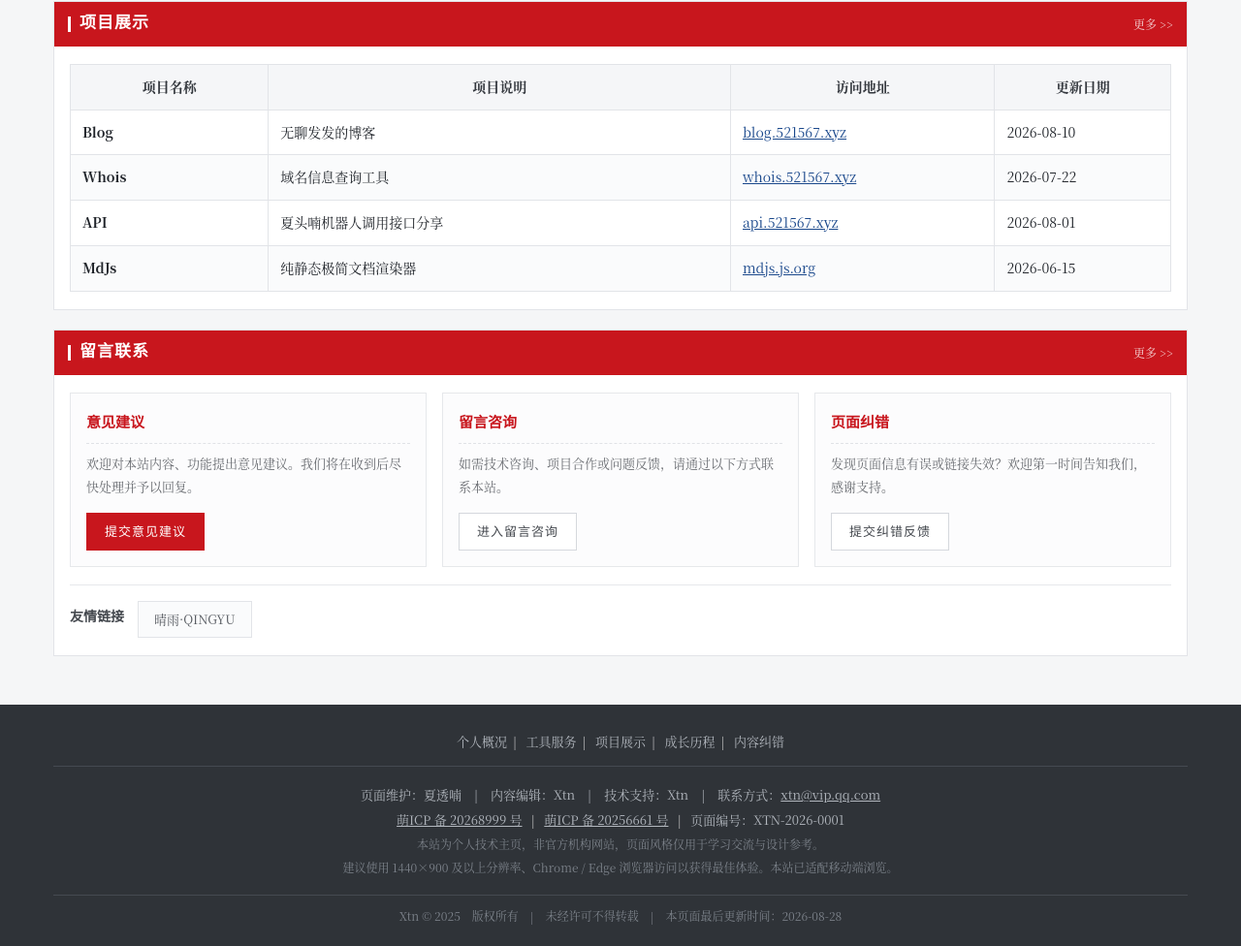
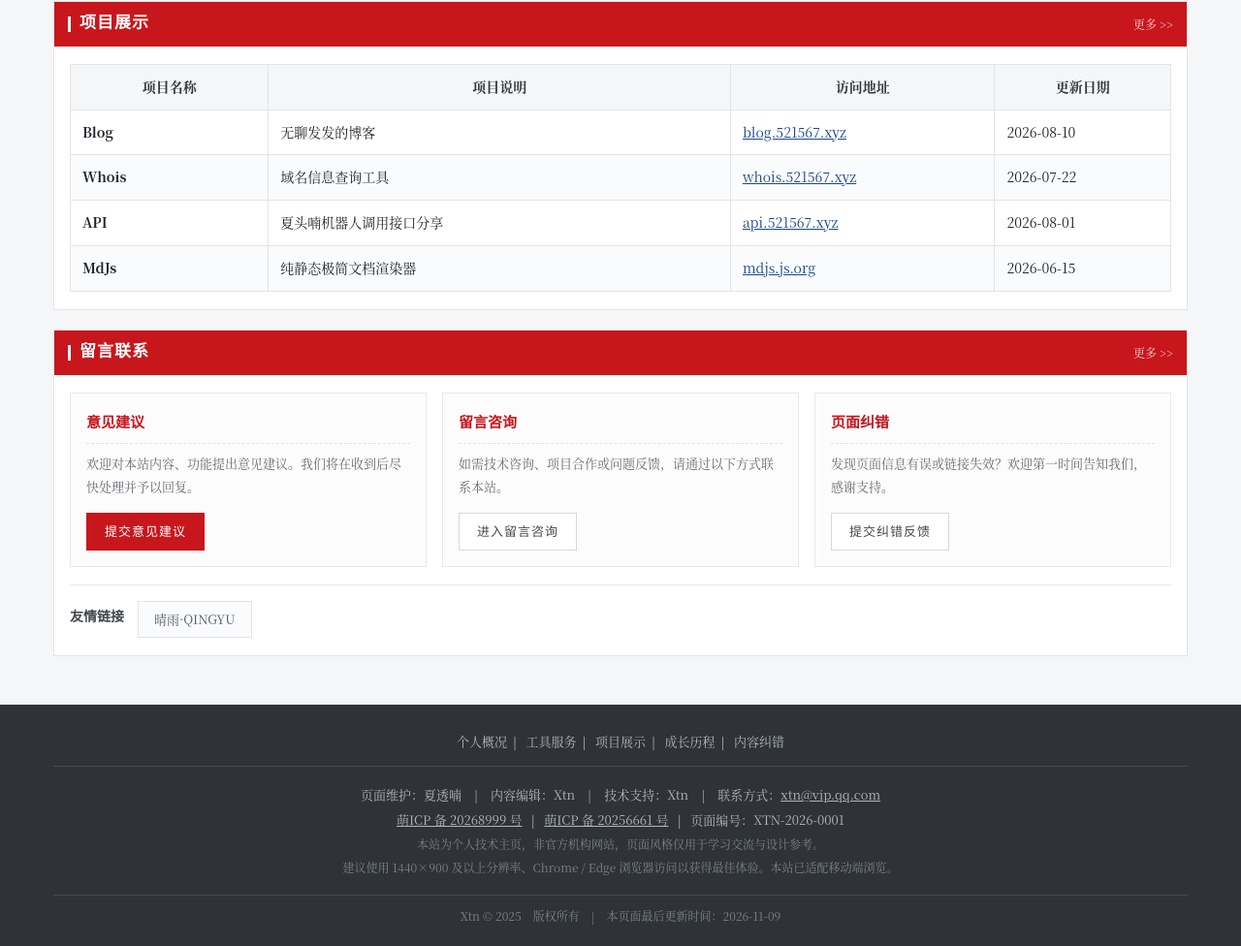
Before and after one commit to xtnu/xtnu.github.io, a plain HTML site: page index.html in a window 1280 px wide. Shown: the part 1376-2352 px from the top of the page at 97% size. Drawn offline with Linux system fonts and the light colour scheme.

Commit message:
Add files via upload

```diff
--- a/index.html
+++ b/index.html
@@ -532,7 +532,7 @@
                 <p class="footer-tip">本站为个人技术主页，非官方机构网站，页面风格仅用于学习交流与设计参考。</p>
                 <p class="footer-tip">建议使用 1440×900 及以上分辨率、Chrome / Edge 浏览器访问以获得最佳体验。本站已适配移动端浏览。</p>
             </div>
-            <div class="footer-copyright">Xtn © 2025　版权所有　|　未经许可不得转载　|　本页面最后更新时间：2026-08-28</div>
+            <div class="footer-copyright">Xtn © 2025　版权所有　|　本页面最后更新时间：2026-11-09</div>
         </div>
     </footer>
 
```
